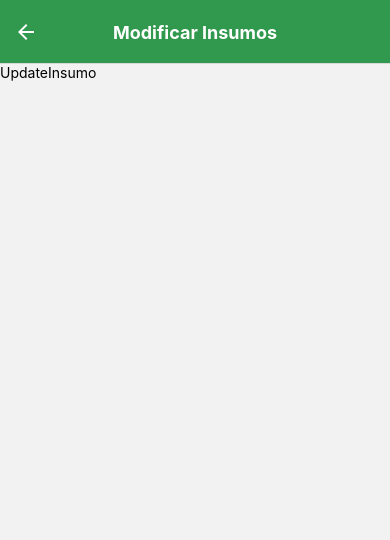
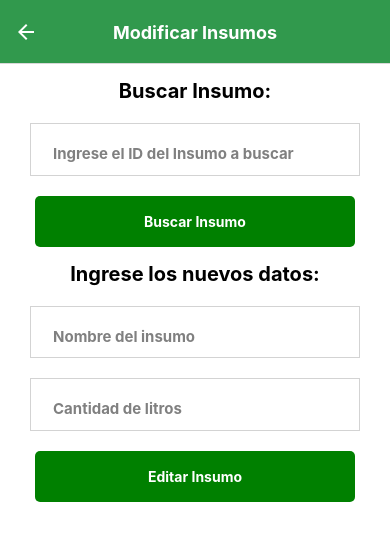
Before and after one commit to MaxiColman/CTC-Fruit-Farm, a React Native app: screen /UpdateInsumo in a window 390 px wide. Shown: the top 540 px of the page. Built offline with nearby package versions, Linux system fonts and the light colour scheme; what expo-sqlite would draw is missing.

Commit message:
Insumo cambios
Add, Delete, Update

```diff
--- a/src/screens/Insumos/data/AddInsumo.js
+++ b/src/screens/Insumos/data/AddInsumo.js
@@ -3,12 +3,17 @@ import { StyleSheet, Text, View, SafeAreaView, ScrollView, Alert } from 'react-n
 import MyInputText from '../../../components/MyInputText'
 import MyText from '../../../components/MyText'
 import SingleButton from '../../../components/SingleButton'
+import DatabaseConecction from '../../../database/db-connection'
+import { useNavigation } from "@react-navigation/native";
+const db = DatabaseConecction.getConnection();
 
 const AddInsumo = () => {
 
   // estados para los campos del formulario
   const [insumoName, setInsumoName] = useState("");
   const [ cantidadLitros, setCantidadLitros] = useState("");
+
+  const navigation = useNavigation();
 
 // metodo para setear los estados
 const handleinsumoName = (insumoName) => {
@@ -19,6 +24,35 @@ const handlecantidadLitros = (cantidadLitros) => {
   setCantidadLitros(cantidadLitros);
 }
 
+const addInsumos = () => {
+  console.log("### add insumos ###");
+  if (validateData()) {
+    console.log("### save insumos ###");
+    db.transaction((tx) => {
+      tx.executeSql(
+        'INSERT INTO insumos (insumoName, cantLitros) VALUES (?, ?)',
+        [insumoName, cantidadLitros],
+        (tx, results) => {
+          if (results.rowsAffected > 0) {
+            Alert.alert("Exito", "Insumo agregado correctamente", [
+              {
+                text: "Ok",
+                onPress: () => navigation.navigate("HomeInsumos"),
+              }
+            ],
+              {
+                text: "Cancel",
+                cancelable: false
+              });
+            clearData();
+          } else {
+            Alert.alert("Error", "Error al registrar el insumo");
+          }
+        }
+      )
+    });
+  }
+}
 
 // metodo validar datos
 const validateData = () => {
@@ -56,12 +90,13 @@ return (
           style={styles.input}
           placeholder="Cantidad de litros"
           onChangeText={handlecantidadLitros}
+          keyboardType="numeric"
           value={cantidadLitros}
         />
         <SingleButton
           title="Registrar Insumo"
           btnColor="green"
-          onPress={() => console.log('click')}
+          onPress={addInsumos}
         />
     </ScrollView>
   </SafeAreaView>
--- a/src/screens/Insumos/data/DeleteInsumo.js
+++ b/src/screens/Insumos/data/DeleteInsumo.js
@@ -4,19 +4,121 @@ import { useNavigation } from "@react-navigation/native";
 import MyText from '../../../components/MyText';
 import MyInputText from '../../../components/MyInputText';
 import SingleButton from '../../../components/SingleButton';
+import DatabaseConnection from "../../../database/db-connection";
+const db = DatabaseConnection.getConnection();
 
 const DeleteInsumo = () => {
+  const [insumoId, setInsumoId] = useState("");
+  const navigation = useNavigation();
 
+  const deleteInsumo = () => {
+    if (!insumoId || !insumoId.trim()) {
+      Alert.alert("Error", "El numero de ID del insumo es obligatorio");
+      return false;
+    }
+
+    db.transaction((tx) => {
+      tx.executeSql(
+        'DELETE FROM insumos WHERE id = ?',
+        [insumoId],
+        (_, results) => {
+          console.log("Results", results.rowsAffected);
+          if (results.rowsAffected > 0) {
+            Alert.alert("Exito", "Esta zona fue borrada correctamente", [
+              {
+                text: "Ok",
+                onPress: () => navigation.navigate("HomeInsumos"),
+              }
+            ],
+              {
+                text: "Cancel",
+                cancelable: false
+              }
+            );
+          } else {
+            Alert.alert("Error", "El insumo no existe", [
+              {
+                text: "Ok",
+                onPress: () => navigation.navigate("HomeInsumos"),
+              }
+            ],
+              {
+                text: "Cancel",
+                cancelable: false
+              }
+            )
+          }
+        }
+      );
+    });
+  }
+
+  const handleInsumoId = (id) => {
+    setInsumoId(id);
+  }
 
   return (
-    <View>
-      <Text>DeleteInsumo</Text>
-    </View>
+    <SafeAreaView style={styles.container}>
+      <View style={styles.content}>
+        <View style={styles.generalView}>
+          <ScrollView>
+            <MyText textValue="Formulario para eliminar un insumo" textStyle={styles.title} />
+            <KeyboardAvoidingView>
+              <MyInputText
+                style={styles.input}
+                placeholder="ID del Insumo que quiere borrar"
+                onChangeText={handleInsumoId}
+                keyboardType='numeric'
+                value={insumoId}
+              />
+              <SingleButton
+                style={styles.button}
+                title="Borrar Insumo"
+                btnColor="green"
+                onPress={deleteInsumo}
+              />
+            </KeyboardAvoidingView>
+          </ScrollView>
+        </View>
+      </View>
+    </SafeAreaView>
   )
 }
-
-
-const styles = StyleSheet.create({})
-
+const styles = StyleSheet.create({
+  container: {
+    flex: 1,
+    alignItems: 'center',
+  },
+  content: {
+    width: '100%',
+    marginTop: 20,
+  },
+  title: {
+    fontSize: 20,
+    fontWeight: 'bold',
+    marginBottom: 10,
+    textAlign: 'center',
+  },
+  input: {
+    height: 40,
+    borderWidth: 1,
+    borderColor: 'gray',
+    marginBottom: 10,
+    paddingHorizontal: 10,
+    marginTop: 10,
+  },
+  button: {
+    backgroundColor: 'green',
+    paddingVertical: 10,
+    alignItems: 'center',
+    borderRadius: 5,
+    marginTop: 20,
+  },
+  buttonText: {
+    color: 'white',
+    fontSize: 16,
+    fontWeight: 'bold',
+  },
+})
 
 export default DeleteInsumo
--- a/src/screens/Insumos/data/UpdateInsumo.js
+++ b/src/screens/Insumos/data/UpdateInsumo.js
@@ -1,14 +1,189 @@
-import { StyleSheet, Text, View } from 'react-native'
-import React from 'react'
+import React, { useState } from "react";
+import { StyleSheet, View, SafeAreaView, ScrollView, KeyboardAvoidingView, Alert, } from "react-native";
+import MyText from "../../../components/MyText";
+import MyInputText from "../../../components/MyInputText";
+import SingleButton from "../../../components/SingleButton";
+import { useNavigation } from "@react-navigation/native";
+import DatabaseConnection from "../../../database/db-connection";
+const db = DatabaseConnection.getConnection();
+
 
 const UpdateInsumo = () => {
+
+  const [InsumoId, setInsumoId] = useState("");
+  const [insumoName, setInsumoName] = useState("");
+  const [cantidadLitros, setCantLitros] = useState("");
+
+  const navigation = useNavigation();
+
+  // metodo para setear los estados
+
+  const handlesetInsumoId = (InsumoId) => {
+    setInsumoId(InsumoId);
+  };
+
+  const handleinsumoName = (insumoName) => {
+    setInsumoName(insumoName);
+  }
+  const handleCantidadLitros = (cantLitros) => {
+    setCantLitros(cantLitros);
+  }
+
+  const editInsumos = () => {
+    if (validateData()) {
+      db.transaction((tx) => {
+        tx.executeSql(
+          "UPDATE insumos set insumoName=?, cantLitros=? WHERE id=?",
+          [insumoName, cantidadLitros, InsumoId],
+          (_, results) => {
+            if (results.rowsAffected > 0) {
+              clearData();
+              Alert.alert("Exito", "Insumo actualizado correctamente", [
+                {
+                  text: "Ok",
+                  onPress: () => navigation.navigate("HomeInsumos"),
+                },
+                {
+                  text: "Cancel",
+                  cancelable: false,
+                }
+              ]);
+            } else {
+              Alert.alert("Error", "Error al actualizar el insumo");
+            }
+          }
+        )
+      })
+    }
+  };
+
+  const searchInsumo = () => {
+    if (!InsumoId.trim() && InsumoId === "") {
+      Alert.alert("Error", "El numero de ID del insumo es requerido");
+      return;
+    }
+    db.transaction((tx) => {
+      tx.executeSql(
+        "SELECT * FROM insumos WHERE id = ?",
+        [InsumoId],
+        (_, results) => {
+          if (results.rows.length > 0) {
+            const user = results.rows.item(0);
+            setInsumoName(user.insumoName);
+            setCantLitros(user.cantLitros);
+          } else {
+            Alert.alert("Error", "Insumo no encontrado");
+            clearInsumoId();
+          }
+        }
+      )
+    });
+
+  };
+
+  // clear Datos del buscador del ID
+  const clearInsumoId = () => {
+    setInsumoId("");
+  }
+
+  //  clear de los datos
+  const clearData = () => {
+    setInsumoName("");
+    setCantLitros("");
+  };
+
+  const validateData = () => {
+
+    if (!insumoName && !insumoName.length && insumoName === "" && !insumoName.trim()) {
+      Alert.alert("Error", "El nombre del insumo es obligatorio");
+      return false;
+    }
+
+    if (!cantidadLitros && !cantidadLitros.length && cantidadLitros === "" && !cantidadLitros.trim()) {
+      Alert.alert("Error", "La cantidad de litros es un campo obligatorio");
+      return false;
+    }
+
+    return true;
+  };
+
   return (
-    <View>
-      <Text>UpdateInsumo</Text>
-    </View>
-  )
+    <SafeAreaView style={styles.container}>
+      <View style={styles.viewContainer}>
+        <View style={styles.generalView}>
+          <ScrollView>
+            <KeyboardAvoidingView style={styles.keyboardView}>
+              <MyText textValue="Buscar Insumo:" textStyle={styles.title} />
+              <MyInputText
+                placeholder="Ingrese el ID del Insumo a buscar"
+                onChangeText={handlesetInsumoId}
+                styles={styles.input}
+                value={InsumoId}
+              />
+              <SingleButton
+                title="Buscar Insumo"
+                onPress={searchInsumo}
+                btnColor='green'
+              />
+              <MyText textValue="Ingrese los nuevos datos:" textStyle={styles.title} />
+              <MyInputText
+                placeholder="Nombre del insumo"
+                value={insumoName}
+                onChangeText={handleinsumoName}
+              />
+
+              <MyInputText
+                placeholder="Cantidad de litros"
+                value={cantidadLitros}
+                onChangeText={handleCantidadLitros}
+              />
+
+              <SingleButton
+                title="Editar Insumo"
+                onPress={() => editInsumos()}
+                btnColor="green"
+              />
+
+            </KeyboardAvoidingView>
+          </ScrollView>
+        </View>
+      </View>
+    </SafeAreaView>
+  );
 }
 
+
+
+const styles = StyleSheet.create({
+  container: {
+    flex: 1,
+  },
+  viewContainer: {
+    flex: 1,
+    backgroundColor: "white",
+  },
+  title: {
+    fontSize: 20,
+    fontWeight: 'bold',
+    marginBottom: 10,
+    textAlign: 'center',
+    marginTop: 15,
+  },
+  generalView: {
+    flex: 1,
+  },
+  textStyle: {
+    padding: 10,
+    marginLeft: 20,
+    color: "black",
+  },
+  input: {
+    padding: 15
+  },
+  keyboardView: {
+    flex: 1,
+    justifyContent: "space-between",
+  }
+})
+
 export default UpdateInsumo
-
-const styles = StyleSheet.create({})
--- a/src/screens/Zonas/data/DeleteZonas.js
+++ b/src/screens/Zonas/data/DeleteZonas.js
@@ -13,7 +13,7 @@ const DeleteZonas = () => {
 
   const deleteZona = () => {
     if (!ZonaId || !ZonaId.trim()) {
-      Alert.alert("Error", "El nombre del lugar es obligatorio");
+      Alert.alert("Error", "El numero de ID de la zona es obligatorio");
       return false;
     }
 
--- a/src/screens/Zonas/data/UpdateZonas.js
+++ b/src/screens/Zonas/data/UpdateZonas.js
@@ -104,7 +104,7 @@ const UpdateZonas = () => {
                   onPress: () => navigation.navigate("HomeZonas"),
                 },
                 {
-                  text: "cancel",
+                  text: "Cancel",
                   cancelable: false,
                 }
               ]);
```
Also changed, not shown: src/screens/Insumos/HomeInsumos.js (+33 -1 lines).
